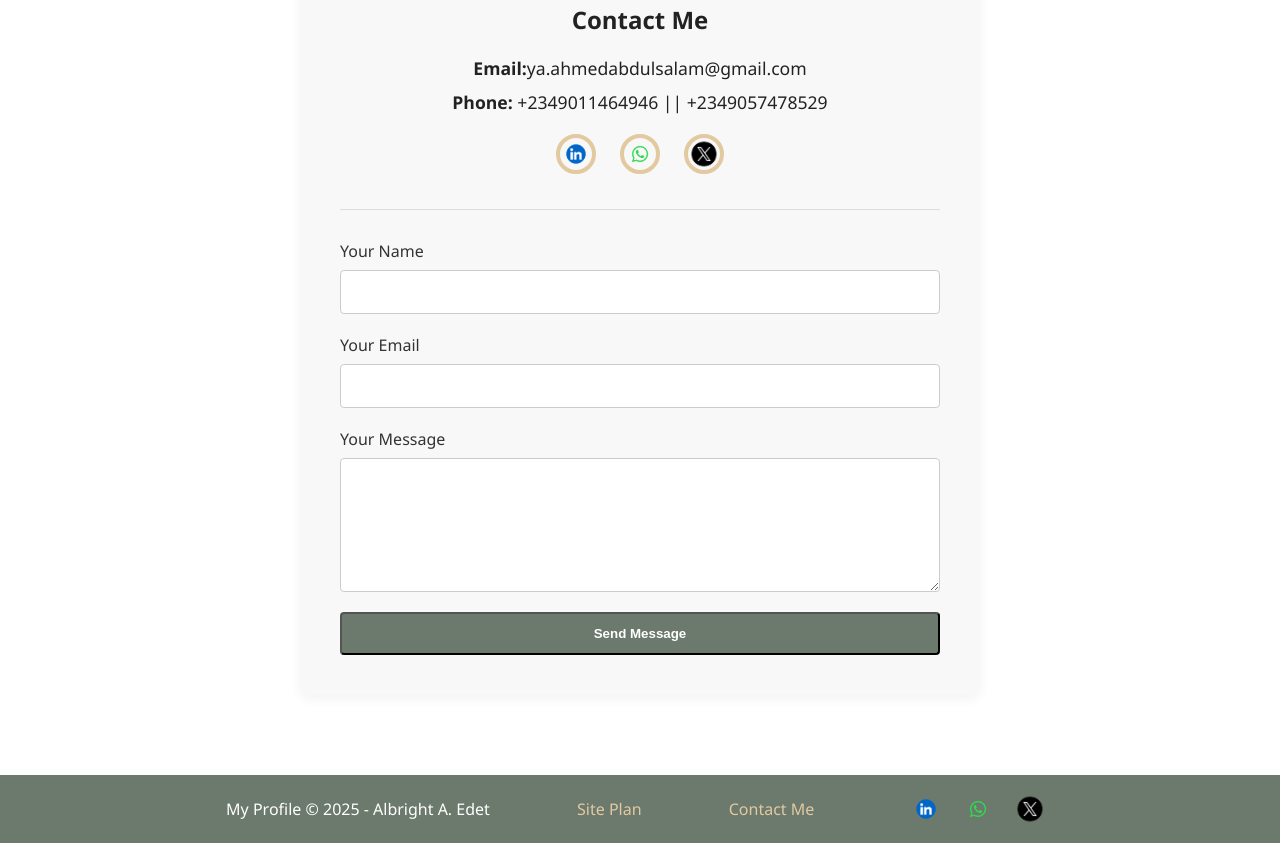
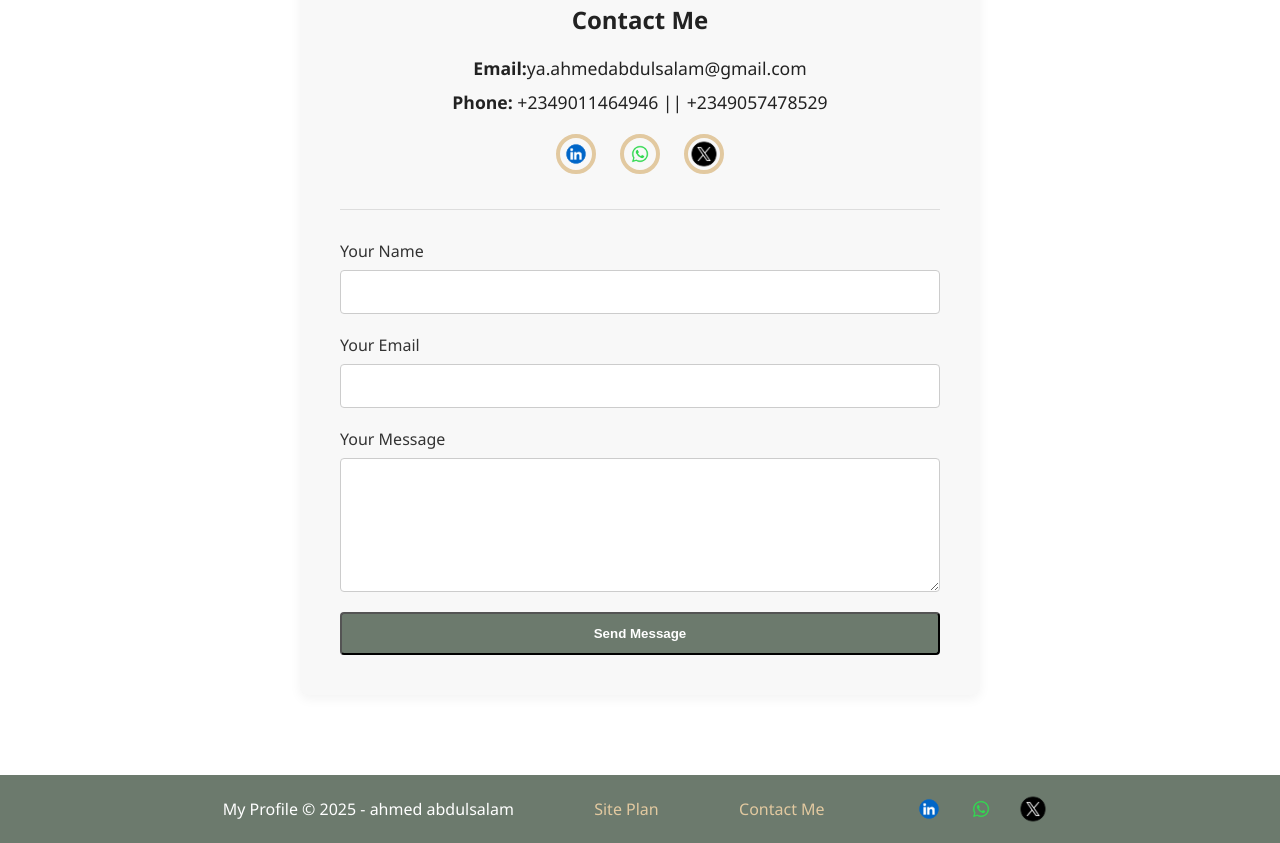
Before and after one commit to yaahmedabdulsalam-bit/MyCV-main, a plain HTML site: page MyCV-main/CV/contact.html in a window 1280 px wide. Shown: the part 552-1395 px from the top of the page. Drawn offline with Linux system fonts and the light colour scheme.

Commit message:
change of name

```diff
--- a/MyCV-main/CV/contact.html
+++ b/MyCV-main/CV/contact.html
@@ -63,7 +63,7 @@
         </div>
         <footer>
     <div class="footer-content">
-      <span>My Profile © 2025 - Albright A. Edet</span>
+      <span>My Profile © 2025 - ahmed abdulsalam</span>
       <a href="site-plan.html">Site Plan</a>
       <a href="contact.html">Contact Me</a>
       <div class="social">
```
